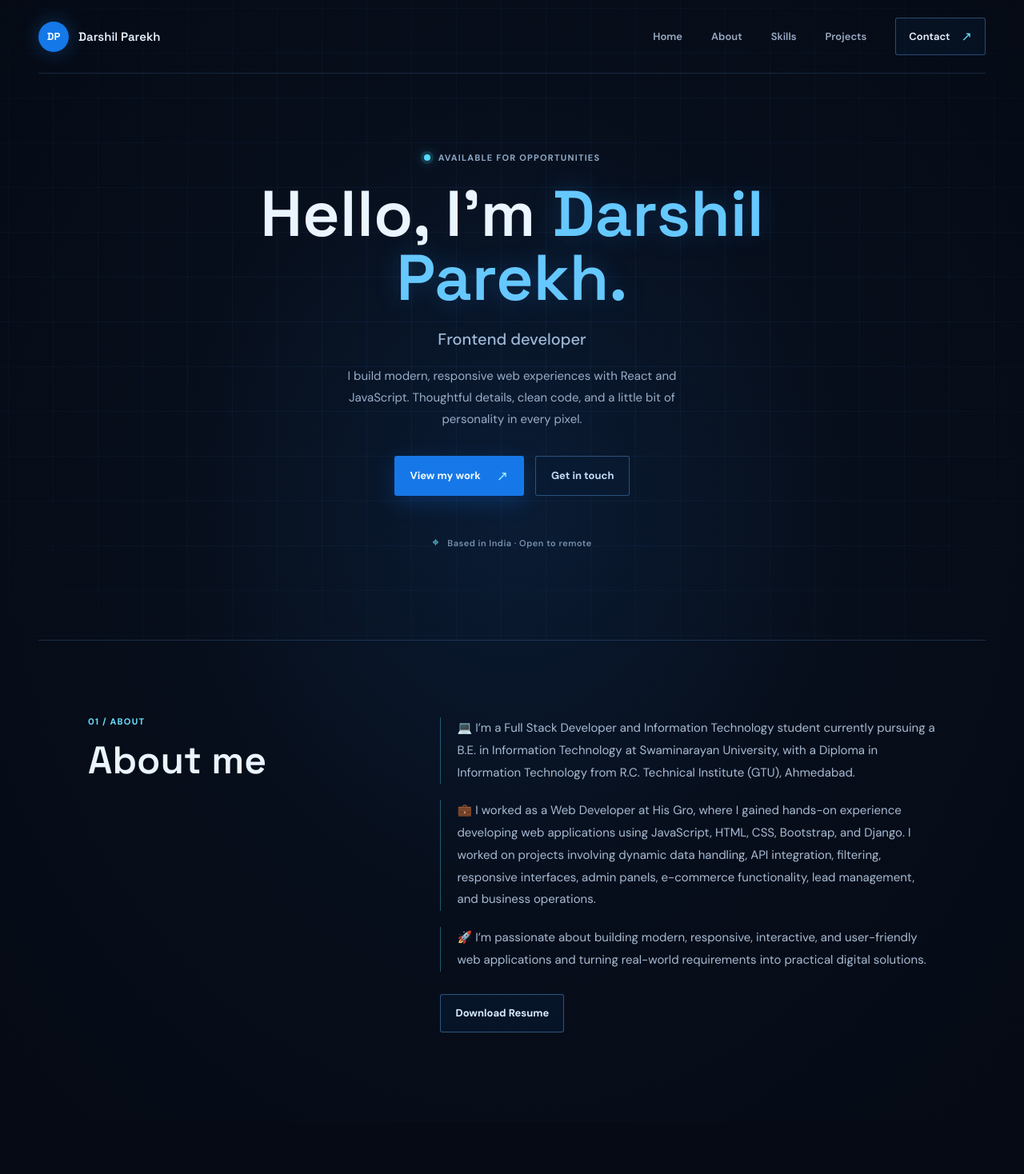
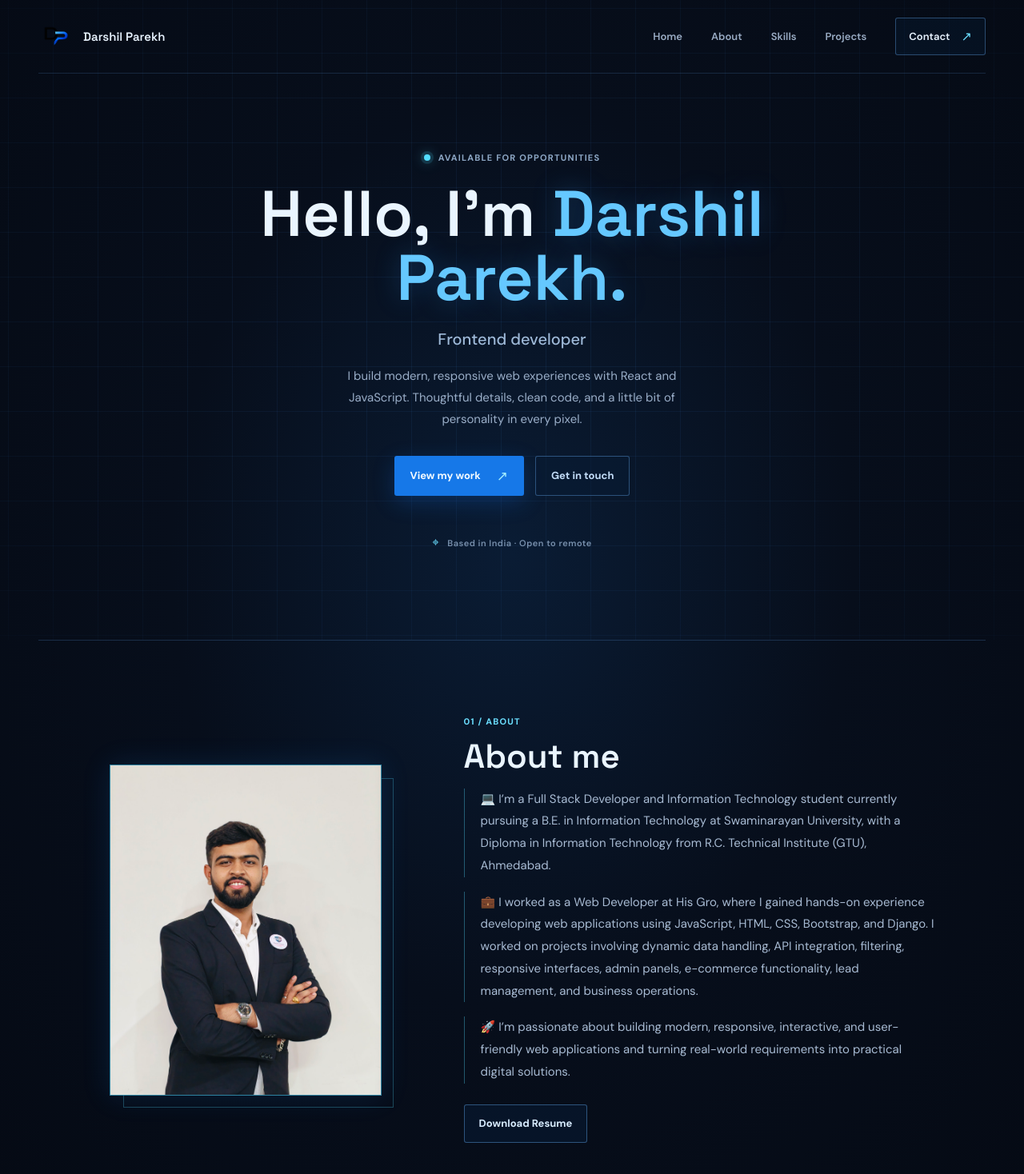
Before and after one commit to Darshil-Parekh/Darshil-Parekh, a React (Vite) app: page / in a window 1280 px wide. Shown: the top 1468 px of the page at 80% size. Before the commit the page ends 1403 px from the top, so only its background shows below. Built offline with nearby package versions, Linux system fonts and the light colour scheme.

Commit message:
updatd thethe site

```diff
--- a/index.html
+++ b/index.html
@@ -2,9 +2,9 @@
 <html lang="en">
   <head>
     <meta charset="UTF-8" />
-    <link rel="icon" type="image/svg+xml" href="/favicon.svg" />
+    <link rel="icon" type="image/png" href="./src/Images/logo.png" />
     <meta name="viewport" content="width=device-width, initial-scale=1.0" />
-    <title>protfolio-project</title>
+    <title>Darshil Parekh | Portfolio</title>
   </head>
   <body>
     <div id="root"></div>
--- a/src/App.css
+++ b/src/App.css
@@ -40,18 +40,10 @@ body::before {
   text-decoration: none;
 }
 
-.logo-mark {
-  width: 38px;
-  height: 38px;
-  display: grid;
-  place-items: center;
-  border-radius: 50%;
-  background: #1478e8;
-  color: #f4fbff;
-  box-shadow: 0 0 24px rgba(34, 143, 255, 0.3);
-  font-family: 'Space Grotesk', sans-serif;
-  font-size: 13px;
-  font-weight: 700;
+.logo-image {
+  width: 44px;
+  height: 44px;
+  object-fit: contain;
 }
 
 .logo-name {
@@ -247,28 +239,56 @@ body::before {
 
 .about-content {
   display: grid;
-  grid-template-columns: minmax(220px, 0.72fr) minmax(0, 1.28fr);
-  align-items: start;
-  column-gap: 92px;
-  row-gap: 20px;
+  grid-template-columns: minmax(250px, 0.8fr) minmax(0, 1.2fr);
+  align-items: center;
+  column-gap: 76px;
   max-width: 1060px;
   margin: 0 auto;
 }
 
-.about-content h1 {
-  grid-column: 1;
-  grid-row: 1 / span 4;
+.about-photo {
+  position: relative;
+  width: min(100%, 340px);
+  aspect-ratio: 0.82;
+  justify-self: center;
+  border: 1px solid rgba(82, 221, 255, 0.52);
+  background: rgba(13, 42, 71, 0.75);
+  box-shadow: 0 0 34px rgba(34, 143, 255, 0.14);
+}
+
+.about-photo::before {
+  position: absolute;
+  z-index: -1;
+  inset: 16px -16px -16px 16px;
+  border: 1px solid rgba(82, 221, 255, 0.28);
+  content: '';
+}
+
+.about-photo img {
+  width: 100%;
+  height: 100%;
+  display: block;
+  object-fit: cover;
+  object-position: center;
+}
+
+.about-copy {
+  display: grid;
+  gap: 18px;
+}
+
+.about-copy h2 {
   margin: 0;
   color: #eaf5ff;
   font-family: 'Space Grotesk', sans-serif;
-  font-size: 48px;
+  font-size: 42px;
   font-weight: 600;
   line-height: 1.05;
 }
 
-.about-content h1::before {
+.about-copy h2::before {
   display: block;
-  margin-bottom: 17px;
+  margin-bottom: 15px;
   color: #6bdfff;
   content: '01 / ABOUT';
   font-family: 'DM Sans', sans-serif;
@@ -277,8 +297,7 @@ body::before {
   letter-spacing: 1.2px;
 }
 
-.about-content p {
-  grid-column: 2;
+.about-copy p {
   margin: 0;
   padding-left: 20px;
   border-left: 1px solid rgba(82, 221, 255, 0.36);
@@ -287,8 +306,7 @@ body::before {
   line-height: 1.85;
 }
 
-.about-content button {
-  grid-column: 2;
+.about-copy button {
   justify-self: start;
   min-height: 48px;
   margin-top: 8px;
@@ -304,7 +322,7 @@ body::before {
   transition: border-color 160ms ease, background 160ms ease, box-shadow 160ms ease;
 }
 
-.about-content button:hover {
+.about-copy button:hover {
   border-color: #52ddff;
   background: rgba(22, 120, 232, 0.2);
   box-shadow: 0 0 22px rgba(34, 143, 255, 0.16);
@@ -383,19 +401,15 @@ body::before {
 
   .about-content {
     grid-template-columns: 1fr;
-    row-gap: 18px;
+    row-gap: 42px;
   }
 
-  .about-content h1,
-  .about-content p,
-  .about-content button {
-    grid-column: 1;
-    grid-row: auto;
+  .about-photo {
+    width: min(78%, 300px);
   }
 
-  .about-content h1 {
-    margin-bottom: 8px;
-    font-size: 40px;
+  .about-copy h2 {
+    font-size: 38px;
   }
 
 }
--- a/src/components/About.jsx
+++ b/src/components/About.jsx
@@ -1,16 +1,20 @@
 import React from 'react'
+import profilePhoto from '../Images/profile.jpg'
 
 function About() {
   return (
     <section id='about' className='about-section'>
       <div className="about-content">
-        <h1>About me </h1>
-
-        <p>💻 I’m a Full Stack Developer and Information Technology student currently pursuing a B.E. in Information Technology at Swaminarayan University, with a Diploma in Information Technology from R.C. Technical Institute (GTU), Ahmedabad. </p>
-        <p> 💼 I worked as a Web Developer at His Gro, where I gained hands-on experience developing web applications using JavaScript, HTML, CSS, Bootstrap, and Django. I worked on projects involving dynamic data handling, API integration, filtering, responsive interfaces, admin panels, e-commerce functionality, lead management, and business operations. </p>
-        <p>🚀 I’m passionate about building modern, responsive, interactive, and user-friendly web applications and turning real-world requirements into practical digital solutions.</p>
-
-        <button>Download Resume</button>
+        <div className="about-photo">
+          <img src={profilePhoto} alt="Darshil Parekh" />
+        </div>
+        <div className="about-copy">
+          <h2>About me</h2>
+          <p>💻 I’m a Full Stack Developer and Information Technology student currently pursuing a B.E. in Information Technology at Swaminarayan University, with a Diploma in Information Technology from R.C. Technical Institute (GTU), Ahmedabad.</p>
+          <p>💼 I worked as a Web Developer at His Gro, where I gained hands-on experience developing web applications using JavaScript, HTML, CSS, Bootstrap, and Django. I worked on projects involving dynamic data handling, API integration, filtering, responsive interfaces, admin panels, e-commerce functionality, lead management, and business operations.</p>
+          <p>🚀 I’m passionate about building modern, responsive, interactive, and user-friendly web applications and turning real-world requirements into practical digital solutions.</p>
+          <button>Download Resume</button>
+        </div>
       </div>
     </section>
   )
--- a/src/components/Navbar.jsx
+++ b/src/components/Navbar.jsx
@@ -1,10 +1,11 @@
 import React from 'react'
+import logoImage from '../Images/logo.png'
 
 function Navbar() {
   return (
     <nav className="site-nav" aria-label="Main navigation">
       <a className="logo" href="#home" aria-label="Darshil Parekh, home">
-        <span className="logo-mark">DP</span>
+        <img className="logo-image" src={logoImage} alt="" />
         <span className="logo-name">Darshil Parekh</span>
       </a>
       <div className="nav-links">
```
Also changed, not shown: src/Images/logo.png (added), src/Images/profile.jpg (added).
